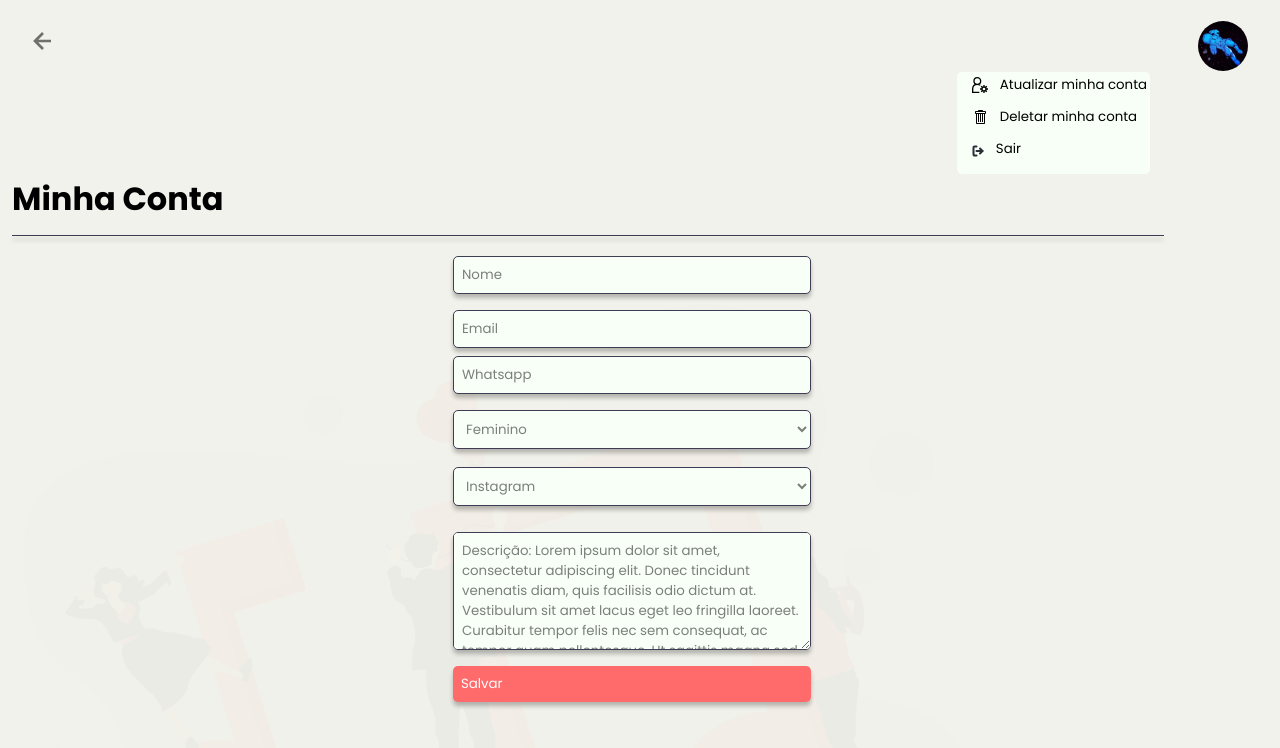
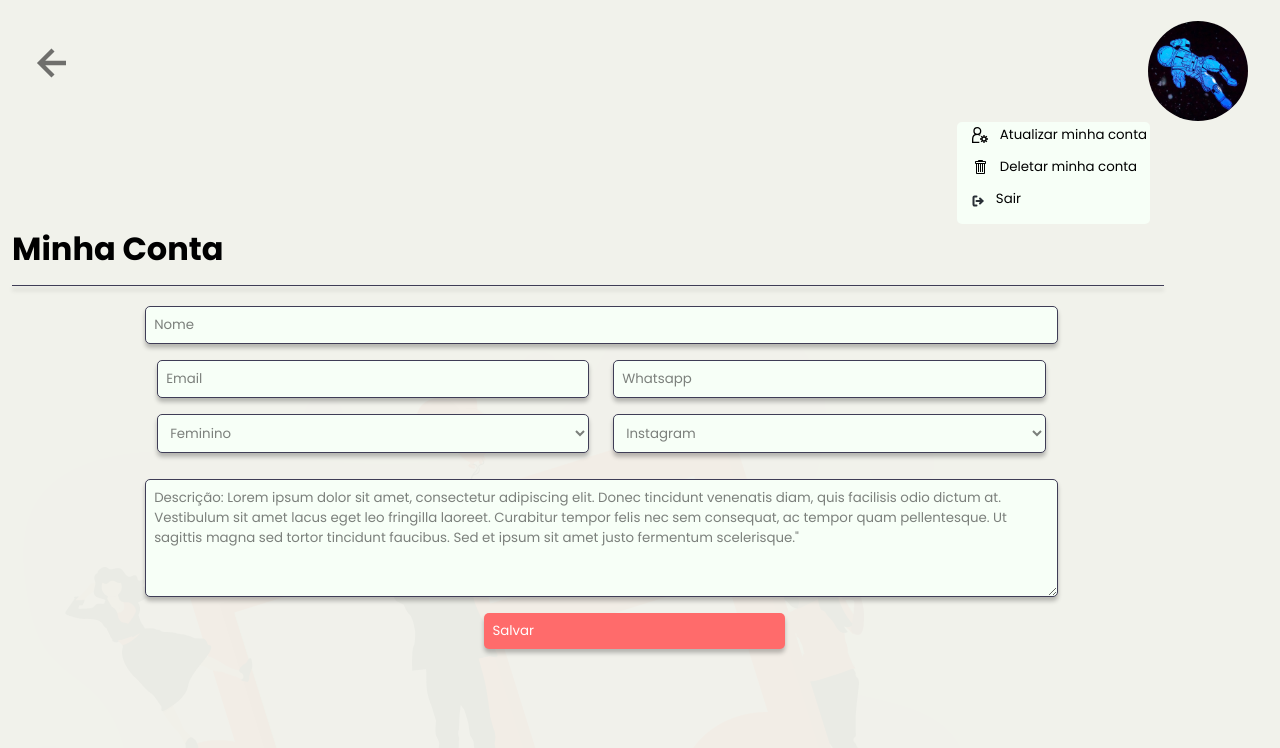
Before and after one commit to Kauanny-cmd/Seu-Artista, a React (Create React App) app in the folder client/: page /profile in a window 1280 px wide. Shown: the top 748 px of the page. Built offline with nearby package versions, Linux system fonts and the light colour scheme.

Commit message:
Adicionando responsividade na page profile

```diff
--- a/client/src/pages/Profile/styles.css
+++ b/client/src/pages/Profile/styles.css
@@ -130,3 +130,40 @@ textarea:hover {
   background: rgb(242, 80, 80);
   border: 1px solid #fefefe;
 }
+
+@media (min-width: 900px) {
+  .home-perfil {
+    font-size: 52px;
+  }
+
+  #perfil-header img {
+    width: 100px;
+  }
+
+  #perfil {
+    display: flex;
+    width: 99%;
+  }
+
+  #perfil #form-conta {
+    width: 80%;
+  }
+
+  .contact-perfil {
+    display: flex;
+    width: 90%;
+    margin-left: 12px;
+  }
+
+  #button-perfil {
+    display: flex;
+    justify-content: center;
+    width: 99%;
+    margin-top: 0;
+  }
+  #button-perfil input {
+    display: flex;
+    justify-content: center;
+    width: 30%;
+  }
+}
```
